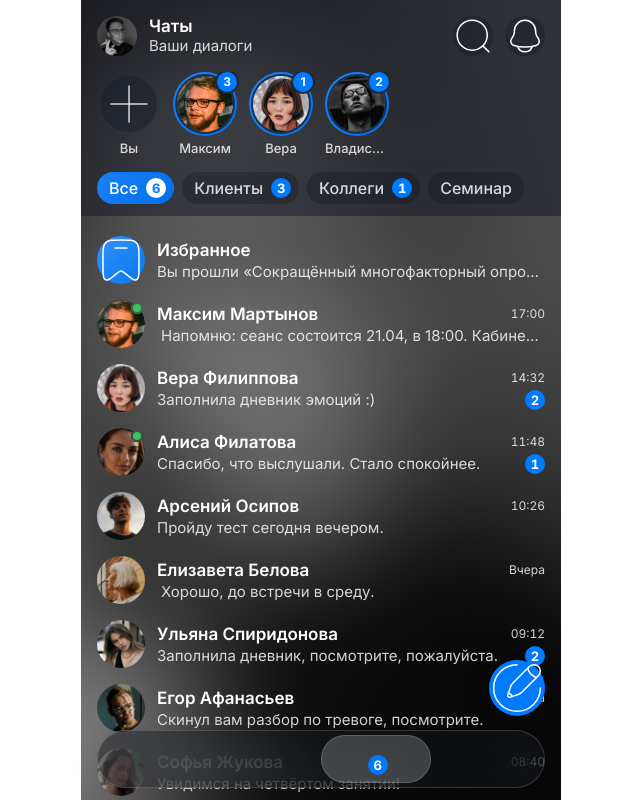
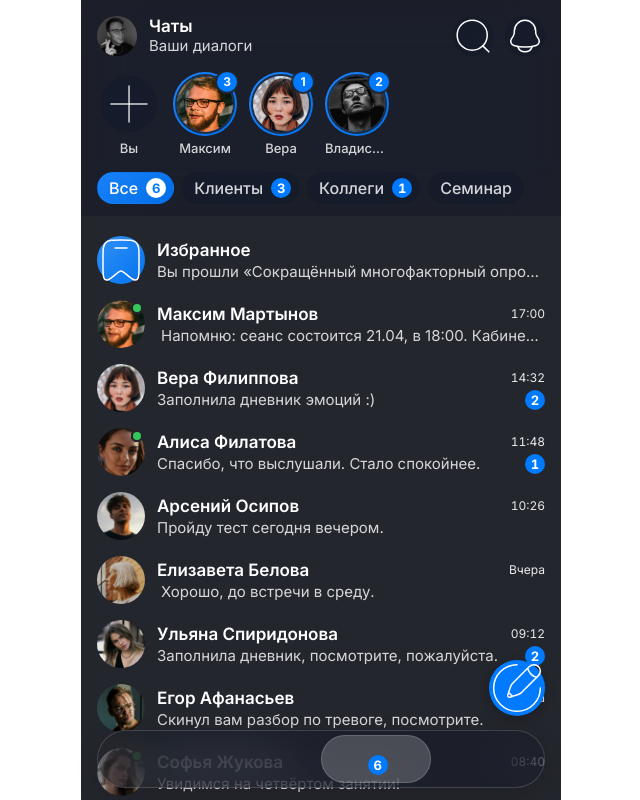
Before and after one commit to adamkronia-creator/Seans, a React (Vite) app: page / in a window 1280 px wide. Shown: the whole page, without its empty margins (319-959 px from the left). Built offline with nearby package versions, Linux system fonts and the light colour scheme.

Commit message:
Улучшить читаемость рабочих списков в тёмной теме

```diff
--- a/src/components/ChatItem/ChatItem.css
+++ b/src/components/ChatItem/ChatItem.css
@@ -71,7 +71,7 @@
 /* Время — meta (12/16) */
 .chat-item .chat-item__time {
   flex-shrink: 0;
-  color: var(--text-secondary);
+  color: var(--work-list-meta, var(--text-secondary));
   font: var(--type-meta);
   font-weight: 400;
   font-variant-numeric: tabular-nums;
--- a/src/components/ChatTests/ChatTests.css
+++ b/src/components/ChatTests/ChatTests.css
@@ -125,7 +125,7 @@
 
 .chat .status-row__time {
   flex-shrink: 0;
-  color: var(--text-secondary);
+  color: var(--work-list-meta, var(--text-secondary));
   font: var(--type-meta);
   font-weight: 400;
   font-variant-numeric: tabular-nums;
@@ -188,7 +188,7 @@
 
 /* Сведения под описанием — мелкая строка; на узком экране переносится, а не обрезается (в ней дата и срок) */
 .status-row__facts {
-  color: var(--text-secondary);
+  color: var(--work-list-meta, var(--text-secondary));
   font: var(--type-caption);
   font-variant-numeric: tabular-nums;
   text-wrap: pretty;
--- a/src/pages/ChatPage/ChatPage.tsx
+++ b/src/pages/ChatPage/ChatPage.tsx
@@ -931,7 +931,7 @@ export function ChatPage({ chatId, onAppTabChange }: ChatPageProps) {
   };
 
   return (
-    <section className="chat" data-pinned={pinShown ? '' : undefined}>
+    <section className="chat" data-work-list={listing ? '' : undefined} data-pinned={pinShown ? '' : undefined}>
       <header className="chat__header">
         {selecting ? (
           <div key="select" className="chat__top chat__select">
--- a/src/styles/pm-chats.css
+++ b/src/styles/pm-chats.css
@@ -426,6 +426,17 @@ html:has([data-pm]) body {
   pointer-events: none;
 }
 
+/* Ровная подложка для рабочих списков с белым текстом. */
+:root[data-ink='light'] [data-pm] :is(.messages, .archive, .chat[data-work-list]) {
+  --work-list-background: #24262d;
+  --work-list-meta: #e9eaf0;
+}
+
+:root[data-ink='light'] [data-pm] :is(.messages, .archive, .chat[data-work-list])::before {
+  background: var(--work-list-background);
+  filter: none;
+}
+
 /* Подложка шапки — отдельный слой позади с размытием, а не на самой шапке: предок с backdrop-filter стал бы «корнем фона», и стеклянные
    кнопки и чипсы внутри видели бы сквозь него только саму шапку. Строки списка уходят под шапку размытыми */
 [data-pm] .chats-header {
```
